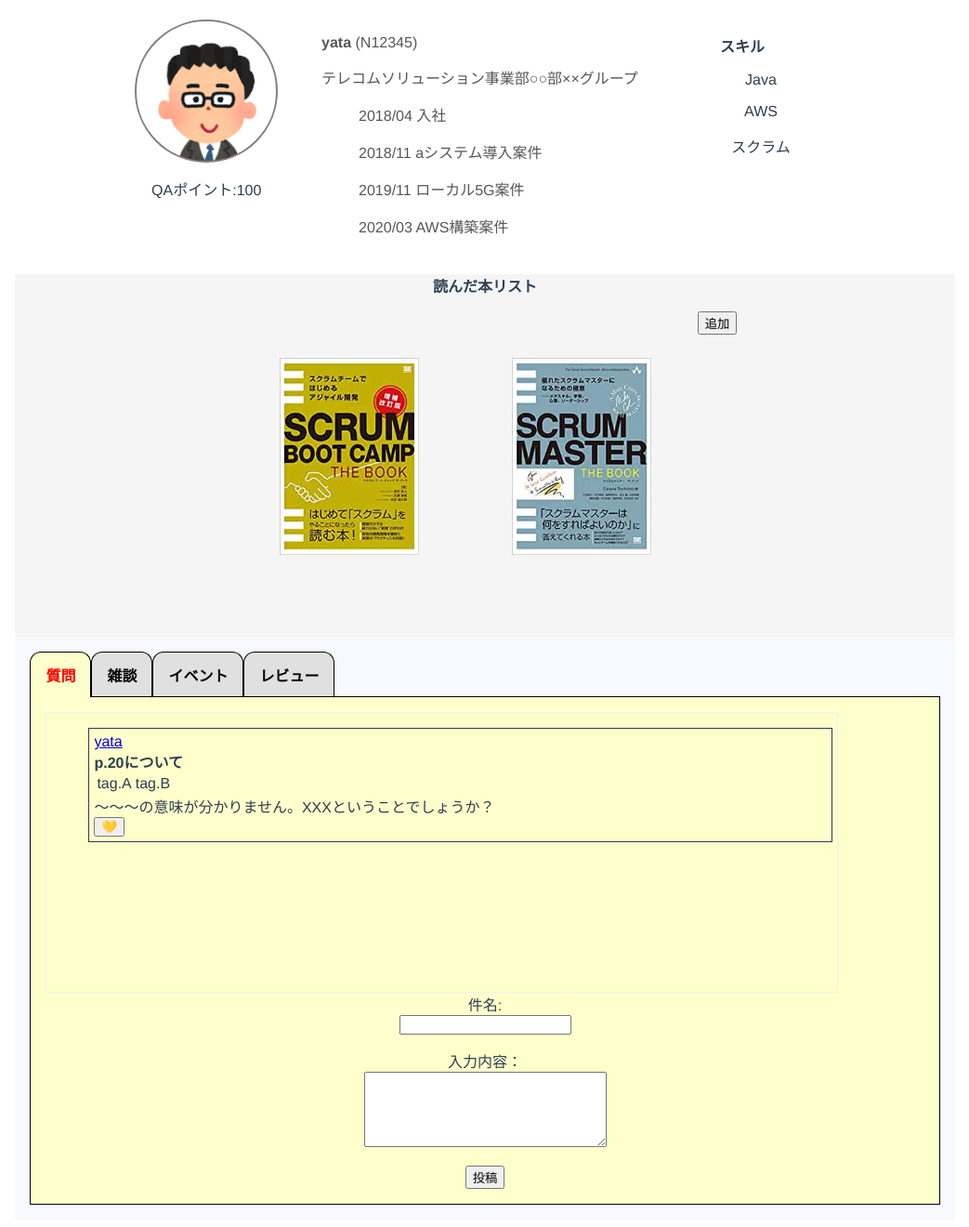
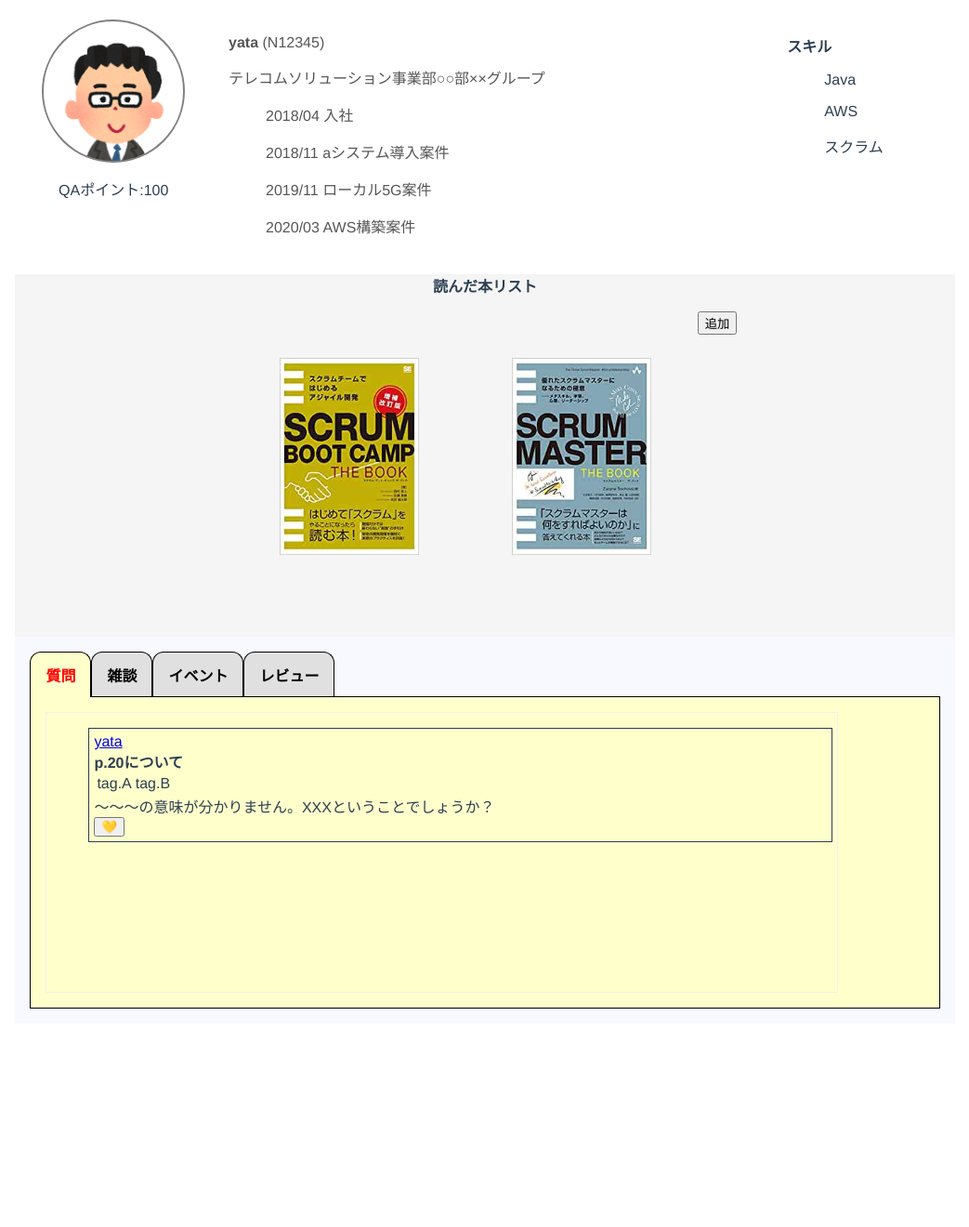
Before and after one commit to R-Yoshikawa/muscle-alchol, a Vue app: page /mypage in a window 1280 px wide. Shown: the whole page at 93% size, without its empty margins (118-1161 px from the left). After the commit the page ends 1109 px from the top, so only its background shows below. Built offline with nearby package versions, Linux system fonts and the light colour scheme.

Commit message:
fix skill list

```diff
--- a/src/components/MyPageProfile.vue
+++ b/src/components/MyPageProfile.vue
@@ -18,7 +18,7 @@
           <b>{{ userDetail.user_name }}</b> ({{ userDetail.user_id }})
         </p>
         <p>{{ userDetail.user_BU }}</p>
-        <div>
+        <div class="skill">
           <ul v-for="history of user_history" v-bind:key="history.history">
             <p>{{ history }}</p>
           </ul>
@@ -93,8 +93,12 @@ export default {
   background-color: #f5f5f5;
 }
 
+.skill {
+  text-align: left;
+}
+
 .userDetail {
-  width: 300px;
+  width: 500px;
   color: rgb(87, 86, 86);
   text-align: left;
   text-indent: -3.2em;
@@ -111,6 +115,7 @@ export default {
   border-radius: 50%;
   border: 2px solid gray;
 }
+
 .bookimg {
   width: 250px;
   background: url(../../public/bookimg.png) no-repeat;
--- a/src/components/MyPageThread.vue
+++ b/src/components/MyPageThread.vue
@@ -82,17 +82,6 @@
             </li>
           </ul>
         </div>
-        <form action="#" method="post" style="text-align: center">
-          <div style="text-align: center">
-            件名: <br />
-            <input type="text" name="content" style="display: inline-block" />
-          </div>
-          <p>
-            入力内容：<br />
-            <textarea name="comment" cols="30" rows="5"></textarea>
-          </p>
-          <button type="submit">投稿</button>
-        </form>
       </div>
 
       <div class="tabcontent" id="tabcontent2">
@@ -101,17 +90,6 @@
             <li>雑談を書くところ</li>
           </ul>
         </div>
-        <form action="#" method="post" style="text-align: center">
-          <div style="text-align: center">
-            件名: <br />
-            <input type="text" name="content" style="display: inline-block" />
-          </div>
-          <p>
-            入力内容：<br />
-            <textarea name="comment" cols="30" rows="5"></textarea>
-          </p>
-          <button type="submit">投稿</button>
-        </form>
       </div>
 
       <div class="tabcontent" id="tabcontent3">
@@ -120,17 +98,6 @@
             <li>イベントを書くところ</li>
           </ul>
         </div>
-        <form action="#" method="post" style="text-align: center">
-          <div style="text-align: center">
-            件名: <br />
-            <input type="text" name="content" style="display: inline-block" />
-          </div>
-          <p>
-            入力内容：<br />
-            <textarea name="comment" cols="30" rows="5"></textarea>
-          </p>
-          <button type="submit">投稿</button>
-        </form>
       </div>
       <div class="tabcontent" id="tabcontent4">
         <div class="scrollbar">
@@ -150,18 +117,6 @@
             </li>
           </ul>
         </div>
-
-        <form action="#" method="post" style="text-align: center">
-          <div style="text-align: center">
-            件名: <br />
-            <input type="text" name="content" style="display: inline-block" />
-          </div>
-          <p>
-            入力内容：<br />
-            <textarea name="comment" cols="30" rows="5"></textarea>
-          </p>
-          <button type="submit">投稿</button>
-        </form>
       </div>
     </div>
   </div>
```
